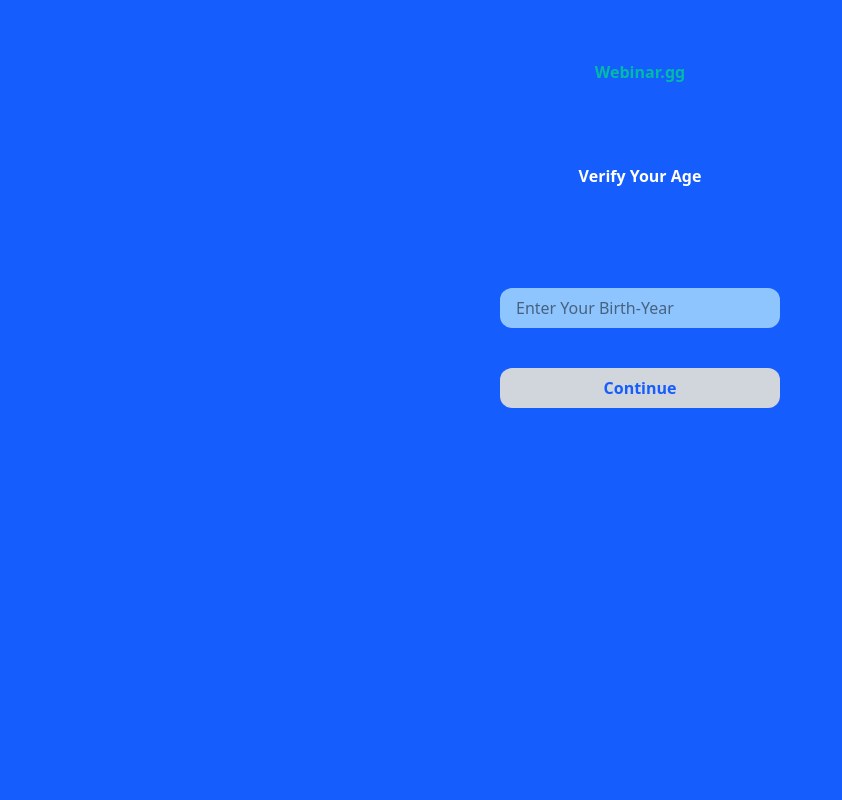
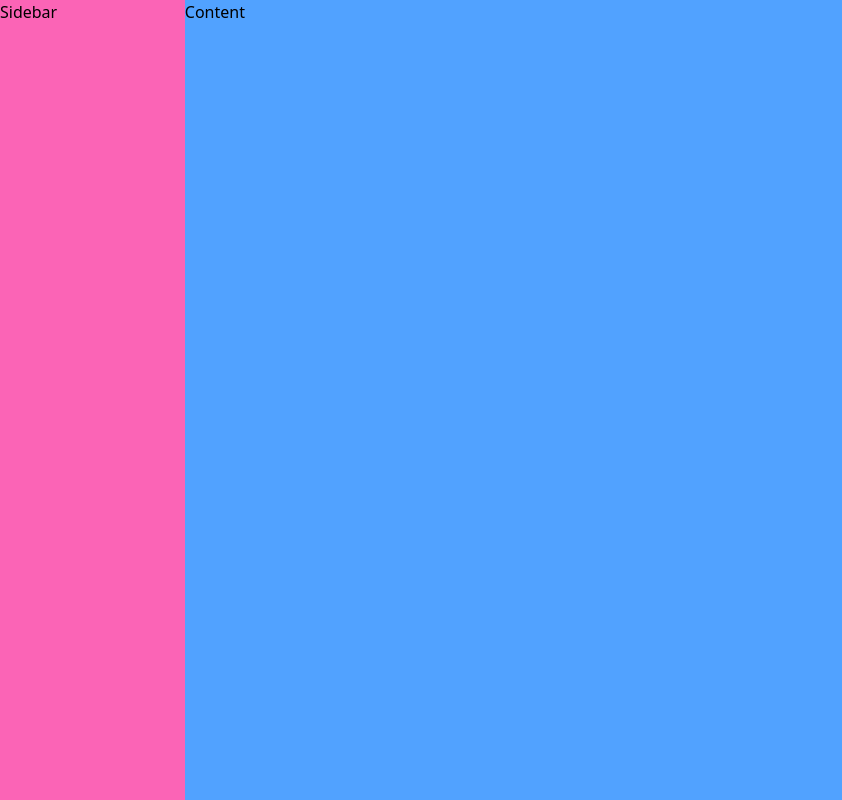
Before and after one commit to PRIYA2508/design, a React (Vite) app: page / in a window 1280 px wide. Shown: the whole page, without its empty margins (0-842 px from the left). Built offline with nearby package versions, Linux system fonts and the light colour scheme.

Commit message:
learn new designs

```diff
--- a/src/App.jsx
+++ b/src/App.jsx
@@ -1,12 +1,14 @@
+import { useState } from 'react'
 import './App.css'
 import {GetInitialData} from "./Tailwind/class1/class-1"
 import { Webinarpage } from './Tailwind/class1/webinar'
+import { Sidebar } from './Tailwind/class2/components/sidebar'
 
 function App() {
   return (
     <>
       <div>
-      <Webinarpage/>
+      <Sidebar/>
       </div>
 
     </>
--- a/src/Tailwind/class2/components/sidebar.jsx
+++ b/src/Tailwind/class2/components/sidebar.jsx
@@ -0,0 +1,15 @@
+import { useState } from "react";
+
+export function Sidebar(){
+
+    return(
+        <div className="flex h-screen">
+           <div className="sm:transition-transform hidden sm:block bg-pink-400 w-54">
+            Sidebar
+           </div>
+           <div className="bg-blue-400 w-screen">
+            Content
+           </div>
+        </div>
+    )
+}
```
